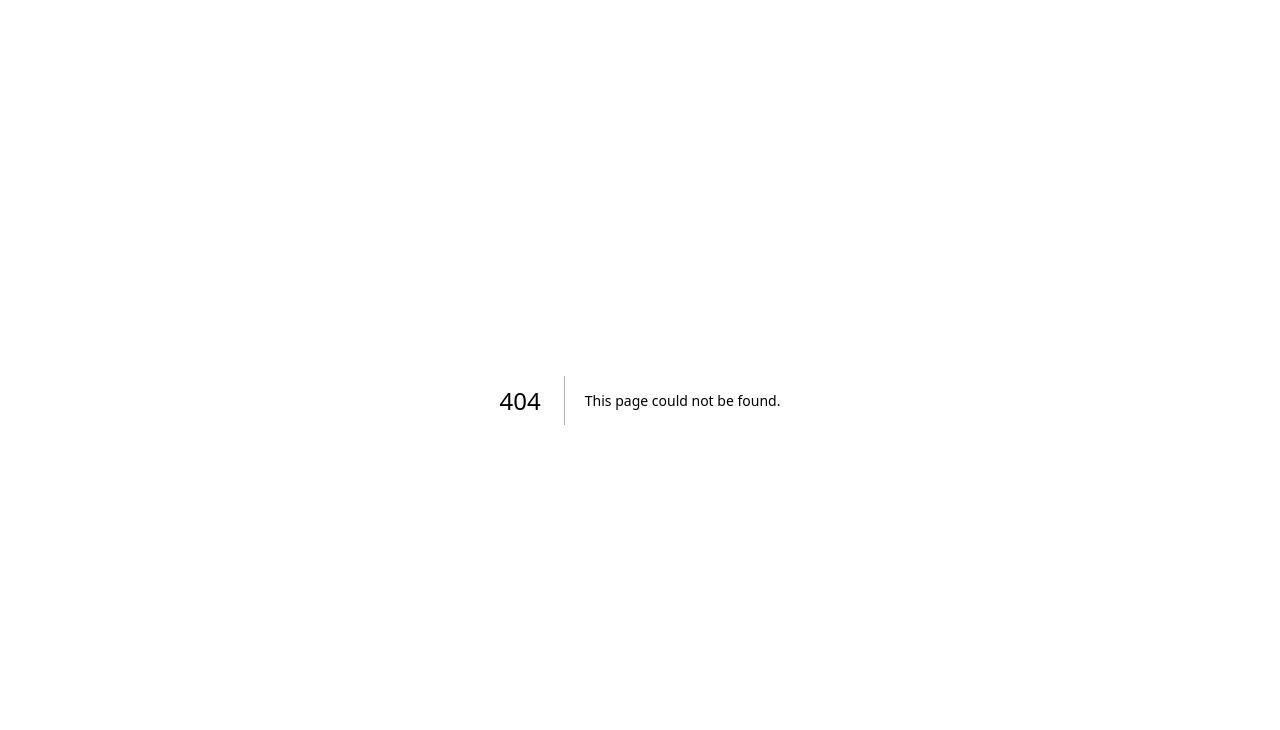
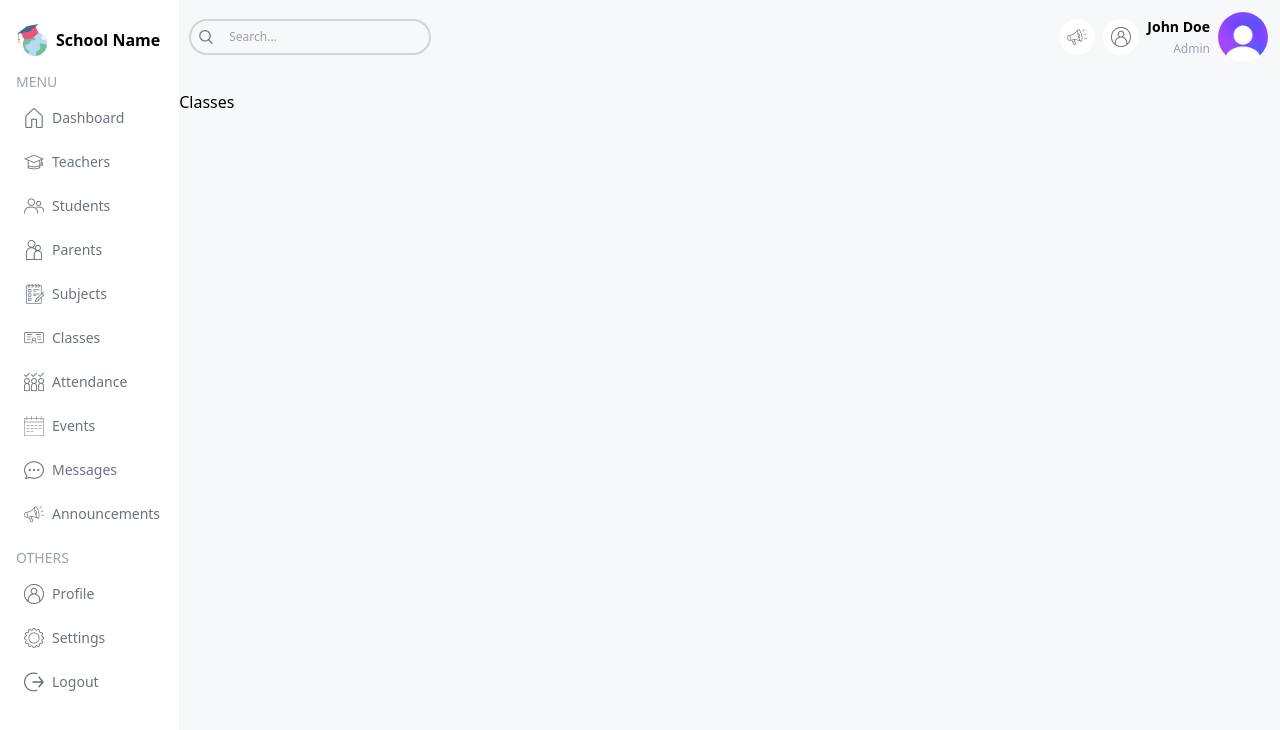
Before and after one commit to inegohe/School-Management-System, a Next.js app: page /list/classes in a window 1280 px wide. Before the commit this address had no page. Shown: the top 730 px of the page. Built offline with nearby package versions, Linux system fonts and the light colour scheme.

Commit message:
Add new pages for classes, parents, students, subjects, and teachers in the dashboard

```diff
--- /dev/null
+++ b/src/app/(dashboard)/list/classes/page.tsx
@@ -0,0 +1,9 @@
+import React from 'react'
+
+const Classes = () => {
+  return (
+    <div>Classes</div>
+  )
+}
+
+export default Classes
--- /dev/null
+++ b/src/app/(dashboard)/list/parents/page.tsx
@@ -0,0 +1,9 @@
+import React from 'react'
+
+const Parents = () => {
+  return (
+    <div>Parents</div>
+  )
+}
+
+export default Parents
--- /dev/null
+++ b/src/app/(dashboard)/list/students/page.tsx
@@ -0,0 +1,9 @@
+import React from 'react'
+
+const Students = () => {
+  return (
+    <div>Students</div>
+  )
+}
+
+export default Students
--- /dev/null
+++ b/src/app/(dashboard)/list/subjects/page.tsx
@@ -0,0 +1,9 @@
+import React from 'react'
+
+const Subjects = () => {
+  return (
+    <div>Subjects</div>
+  )
+}
+
+export default Subjects
--- /dev/null
+++ b/src/app/(dashboard)/list/teachers/page.tsx
@@ -0,0 +1,9 @@
+import React from 'react'
+
+const Teachers = () => {
+  return (
+    <div>Teachers</div>
+  )
+}
+
+export default Teachers
```
